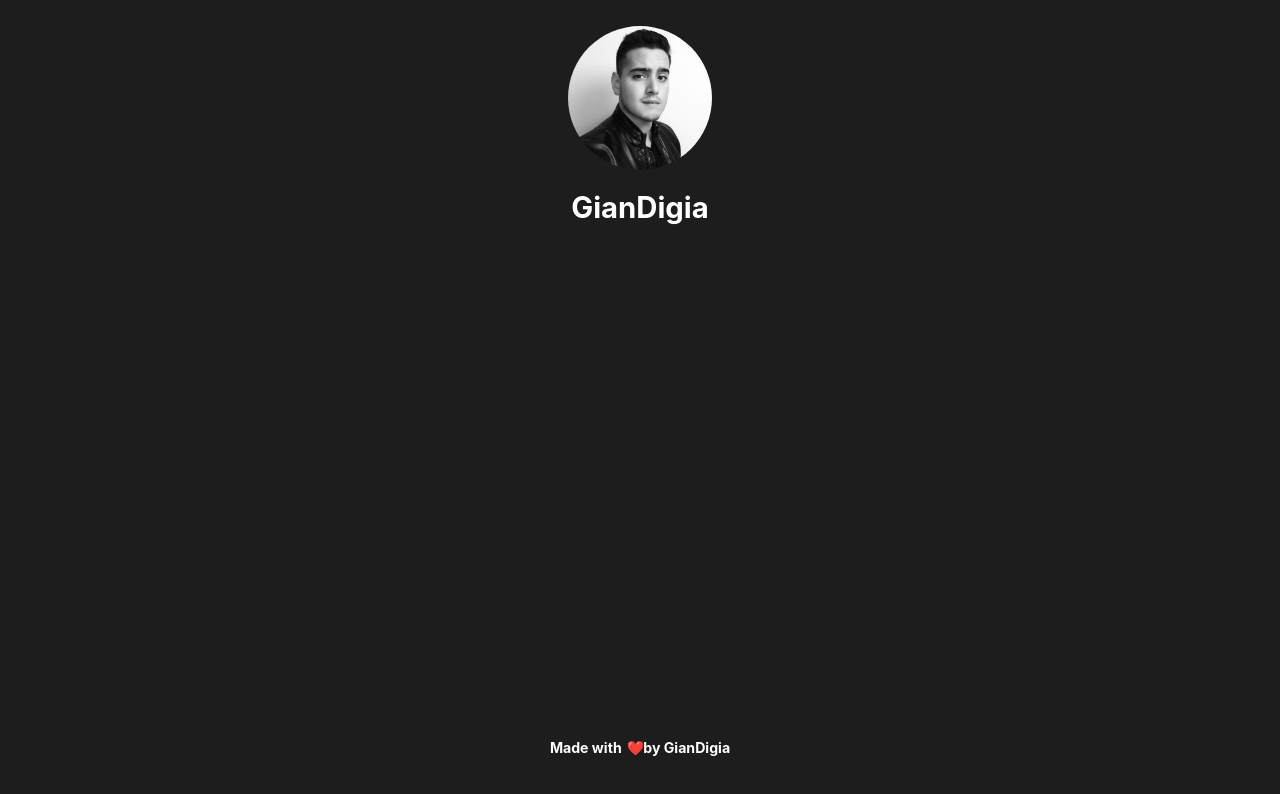
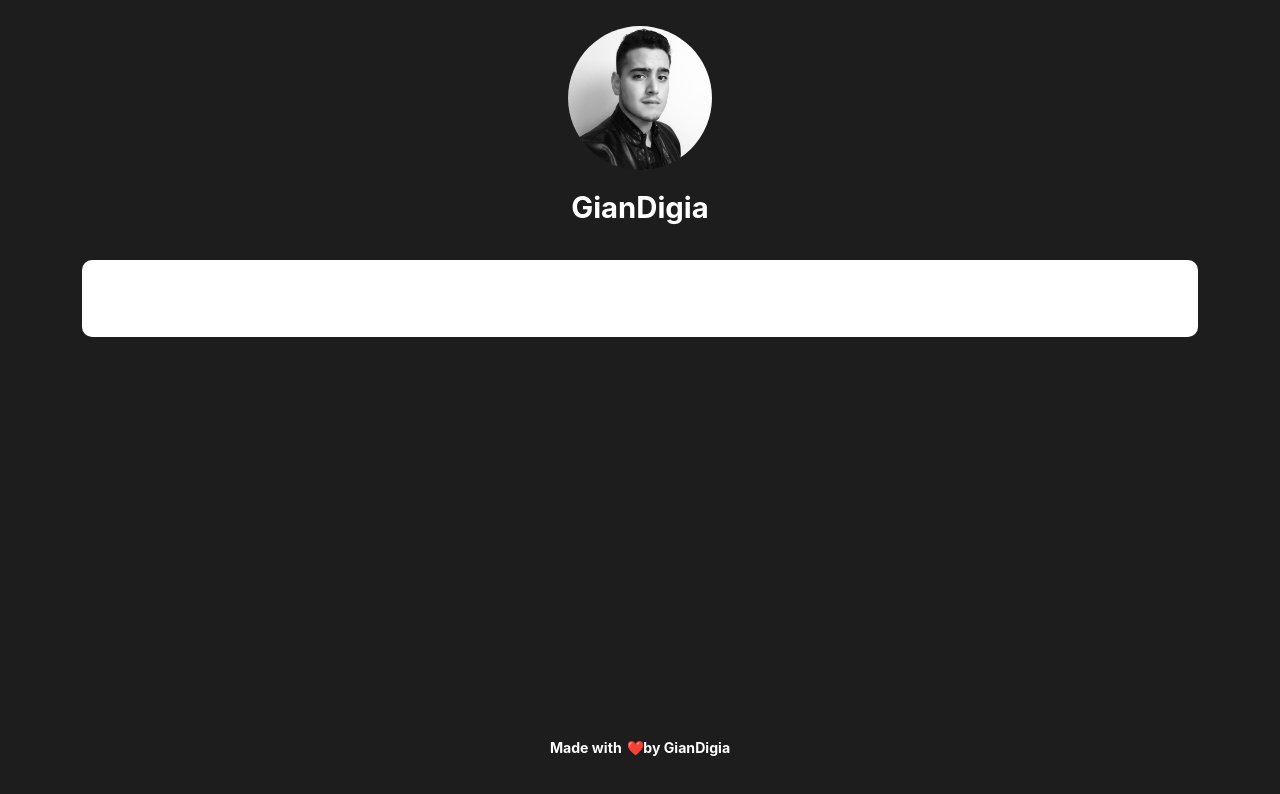
Before and after one commit to GianDigia/giandigia.dev-v0, a Gatsby site: page / in a window 1280 px wide. Built offline with nearby package versions, Linux system fonts and the light colour scheme; Gatsby itself is replaced by a stand-in of ours.

Commit message:
Add Navbar scaffold

```diff
--- a/src/components/header.js
+++ b/src/components/header.js
@@ -24,9 +24,24 @@ const Header = ({ siteTitle }) => {
           {siteTitle}
         </Link>
       </Title>
+      <NavbarWrapper>
+        <Navbar></Navbar>
+      </NavbarWrapper>
     </HeaderWrapper>
   )
 }
+
+const Navbar = styled.div`
+  background-color: white;
+  padding: 3vw;
+  border-radius: 10px;
+`
+
+const NavbarWrapper = styled.div`
+  width: 100%;
+  padding: 0 5vw;
+  margin-top: 15px;
+`
 
 const HeaderWrapper = styled.header`
   margin-bottom: 1.45rem;
```
